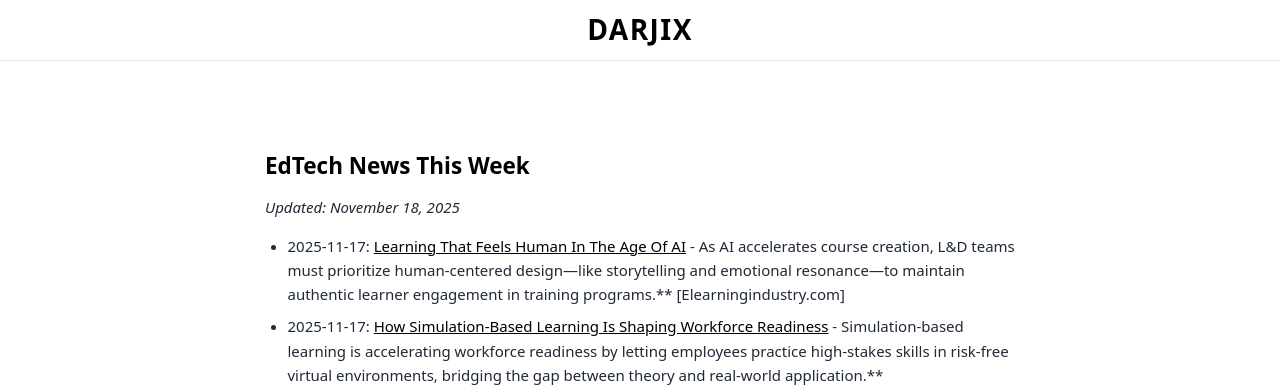
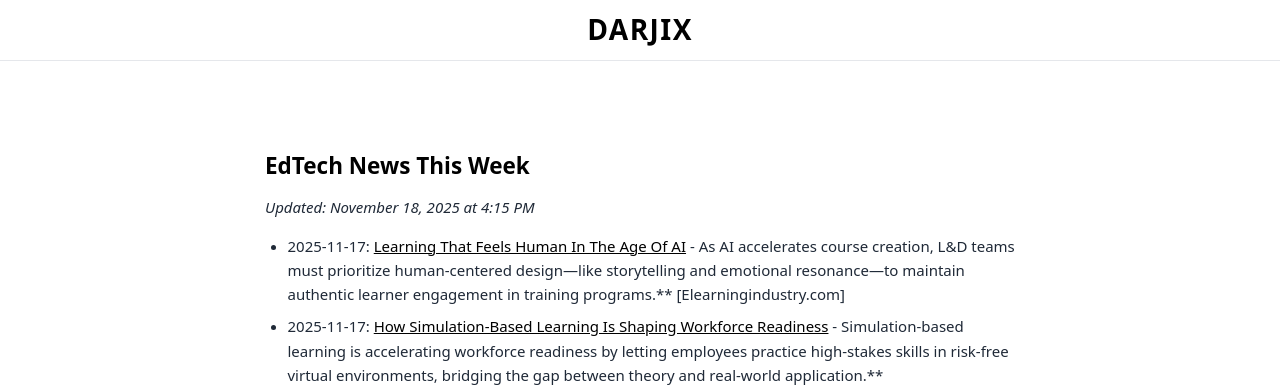
Before and after one commit to saldarji/darjix, a Jekyll site: the page built from news.html, in a window 1280 px wide. Shown: the top 392 px of the page. Built offline with Jekyll 4.4.1, drawn with Linux system fonts in a browser that asks for light colours.

Commit message:
Trigger Pages rebuild: update timestamp

```diff
--- a/_includes/edtech-news.md
+++ b/_includes/edtech-news.md
@@ -1,5 +1,5 @@
 # EdTech News This Week
-*Updated: November 18, 2025*
+*Updated: November 18, 2025 at 4:15 PM*
 
 - 2025-11-17: [Learning That Feels Human In The Age Of AI](https://elearningindustry.com/learning-that-feels-human-in-the-age-of-ai) - As AI accelerates course creation, L&D teams must prioritize human-centered design—like storytelling and emotional resonance—to maintain authentic learner engagement in training programs.** [Elearningindustry.com]
 - 2025-11-17: [How Simulation-Based Learning Is Shaping Workforce Readiness](https://elearningindustry.com/how-simulation-based-learning-is-shaping-workforce-readiness) - Simulation-based learning is accelerating workforce readiness by letting employees practice high-stakes skills in risk-free virtual environments, bridging the gap between theory and real-world application.** [Elearningindustry.com]
```
